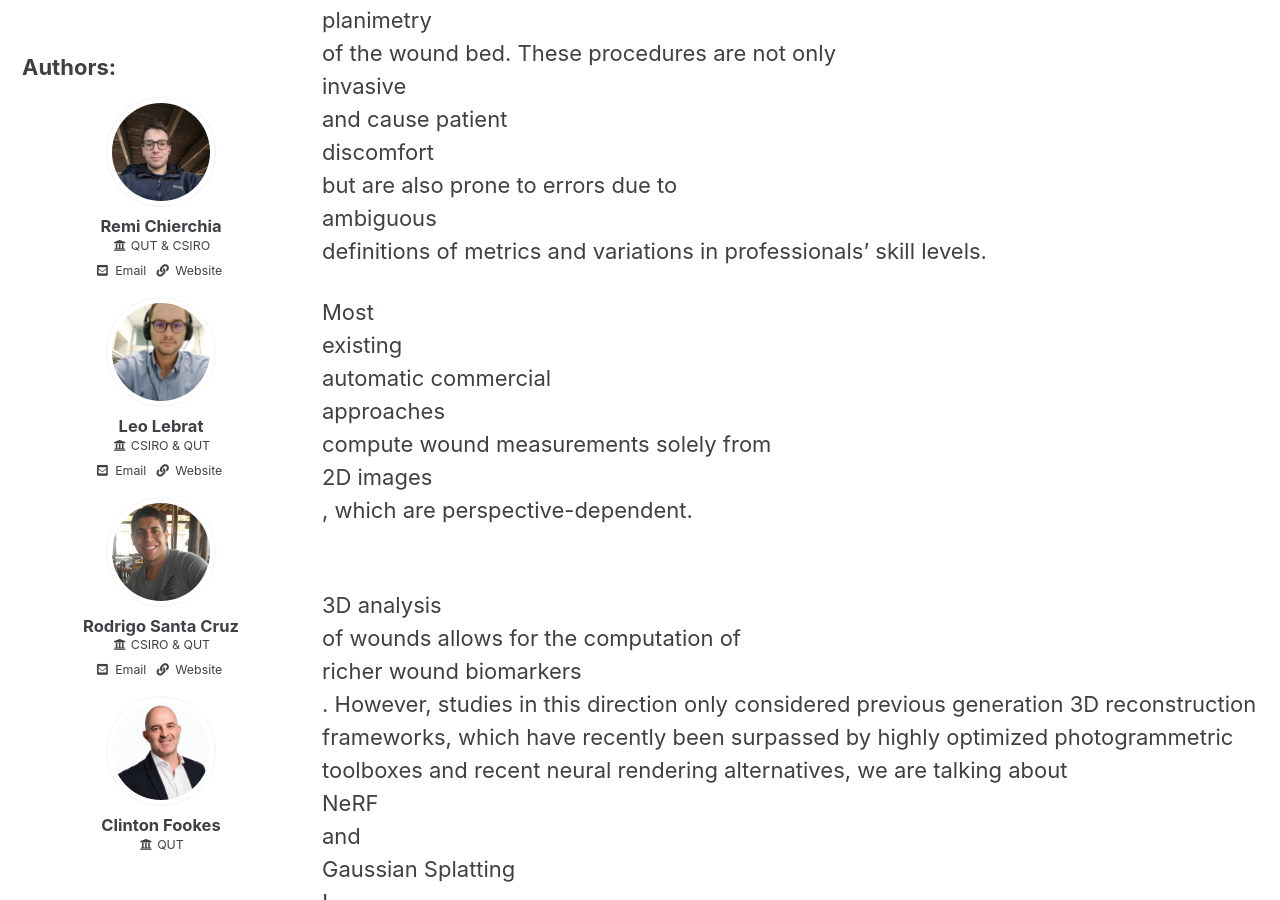
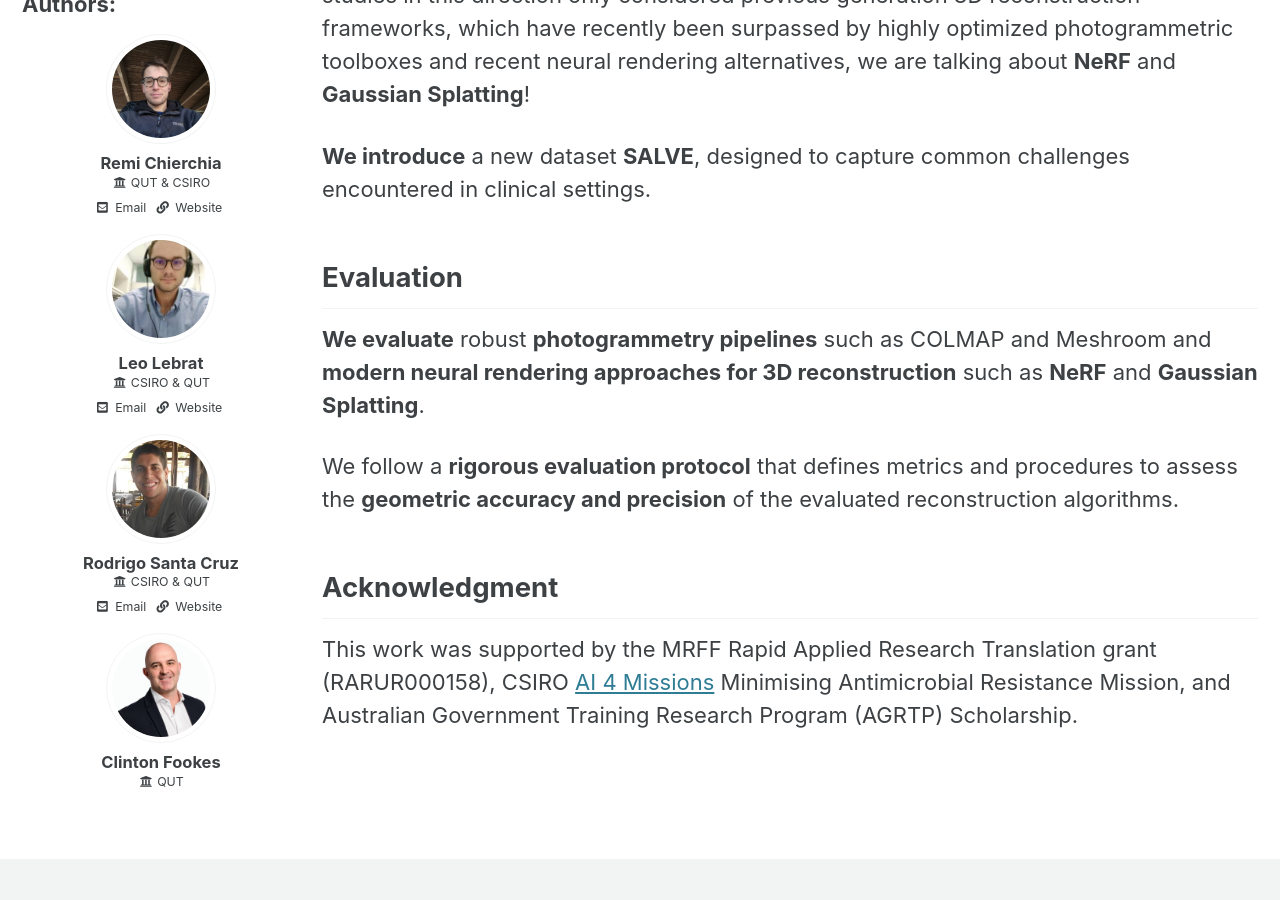
Before and after one commit to RemiChierchia/SALVE, a Jekyll site: the page built from docs/index.md, in a window 1280 px wide and 900 px high, scrolled down 1025 px. Built offline with Jekyll 4.4.1, drawn with Linux system fonts in a browser that asks for light colours; cached includes are drawn as plain includes; some of the changed text lies outside the part shown.

Commit message:
first commit

```diff
--- a/docs/index.md
+++ b/docs/index.md
@@ -31,24 +31,26 @@ header:
 paginate: true
 ---
 
-<br>Chronic wounds<br/> represent a significant <br>health<br/> and <br>economic<br/> <br>burden<br/> worldwide. Effective treatments <br>require<br/> wound clinical <br>measurements<br/>, typically <br>performed manually<br/> by specialized healthcare professionals.
+## Introduction & Motivation
+<b>Chronic wounds</b> represent a significant <b>health</b> and <b>economic</b> <b>burden</b> worldwide. Effective treatments <b>require</b> wound clinical <b>measurements</b>, typically <b>performed manually</b> by specialized healthcare professionals.
 
-Wound surface area is typically measured by performing <br>planimetry<br/> of the wound bed. These procedures are not only <br>invasive<br/> and cause patient <br>discomfort<br/> but are also prone to errors due to <br>ambiguous<br/> definitions of metrics and variations in professionals’ skill levels.
+Wound surface area is typically measured by performing <b>planimetry</b> of the wound bed. These procedures are not only <b>invasive</b> and cause patient <b>discomfort</b> but are also prone to errors due to <b>ambiguous</b> definitions of metrics and variations in professionals’ skill levels.
 <!-- Put image -->
 
-Most <br>existing<br/> automatic commercial <br>approaches<br/> compute wound measurements solely from <br>2D images<br/>, which are perspective-dependent.
+Most <b>existing</b> automatic commercial <b>approaches</b> compute wound measurements solely from <b>2D images</b>, which are perspective-dependent.
 <!-- put image -->
 
-<br>3D analysis<br/> of wounds allows for the computation of <br>richer wound biomarkers<br/>. However, studies in this direction only considered previous generation 3D reconstruction frameworks, which have recently been surpassed by highly optimized photogrammetric toolboxes and recent neural rendering alternatives, we are talking about <br>NeRF<br/> and <br>Gaussian Splatting<br/>!
+<b>3D analysis</b> of wounds allows for the computation of <b>richer wound biomarkers</b>. However, studies in this direction only considered previous generation 3D reconstruction frameworks, which have recently been surpassed by highly optimized photogrammetric toolboxes and recent neural rendering alternatives, we are talking about <b>NeRF</b> and <b>Gaussian Splatting</b>!
 <!-- put image? -->
 
-<br>We introduce<br/> a new dataset <br>SALVE<br/>, designed to capture common challenges encountered in clinical settings.
+<b>We introduce</b> a new dataset <b>SALVE</b>, designed to capture common challenges encountered in clinical settings.
 <!-- put image -->
 
-<br>We evaluate<br/> robust <br>photogrammetry pipelines<br/> such as COLMAP and Meshroom and <br>modern neural rendering approaches for 3D reconstruction<br/> such as <br>NeRF<br/> and <br>Gaussian Splatting<br/>.
+## Evaluation
+<b>We evaluate</b> robust <b>photogrammetry pipelines</b> such as COLMAP and Meshroom and <b>modern neural rendering approaches for 3D reconstruction</b> such as <b>NeRF</b> and <b>Gaussian Splatting</b>.
 <!-- put image -->
 
-We follow a <br>rigorous evaluation protocol<br/> that defines metrics and procedures to assess the <br>geometric accuracy and precision<br/> of the evaluated reconstruction algorithms.
+We follow a <b>rigorous evaluation protocol</b> that defines metrics and procedures to assess the <b>geometric accuracy and precision</b> of the evaluated reconstruction algorithms.
 <!-- put image -->
 
 
@@ -76,4 +77,7 @@ If you find this work useful, please cite
 
 
 ## Acknowledgment
-This research was supported by [AI 4 Missions](https://research.csiro.au/ai4m/ai-is-helping-to-transform-wound-care/)
+This work was supported by
+the MRFF Rapid Applied Research Translation grant
+(RARUR000158), CSIRO [AI 4 Missions](https://research.csiro.au/ai4m/ai-is-helping-to-transform-wound-care/) Minimising Antimicrobial Resistance Mission, and Australian Government
+Training Research Program (AGRTP) Scholarship.
```
Also changed, not shown: other parts of docs/index.md (+2 -3 lines), 3 other files.
